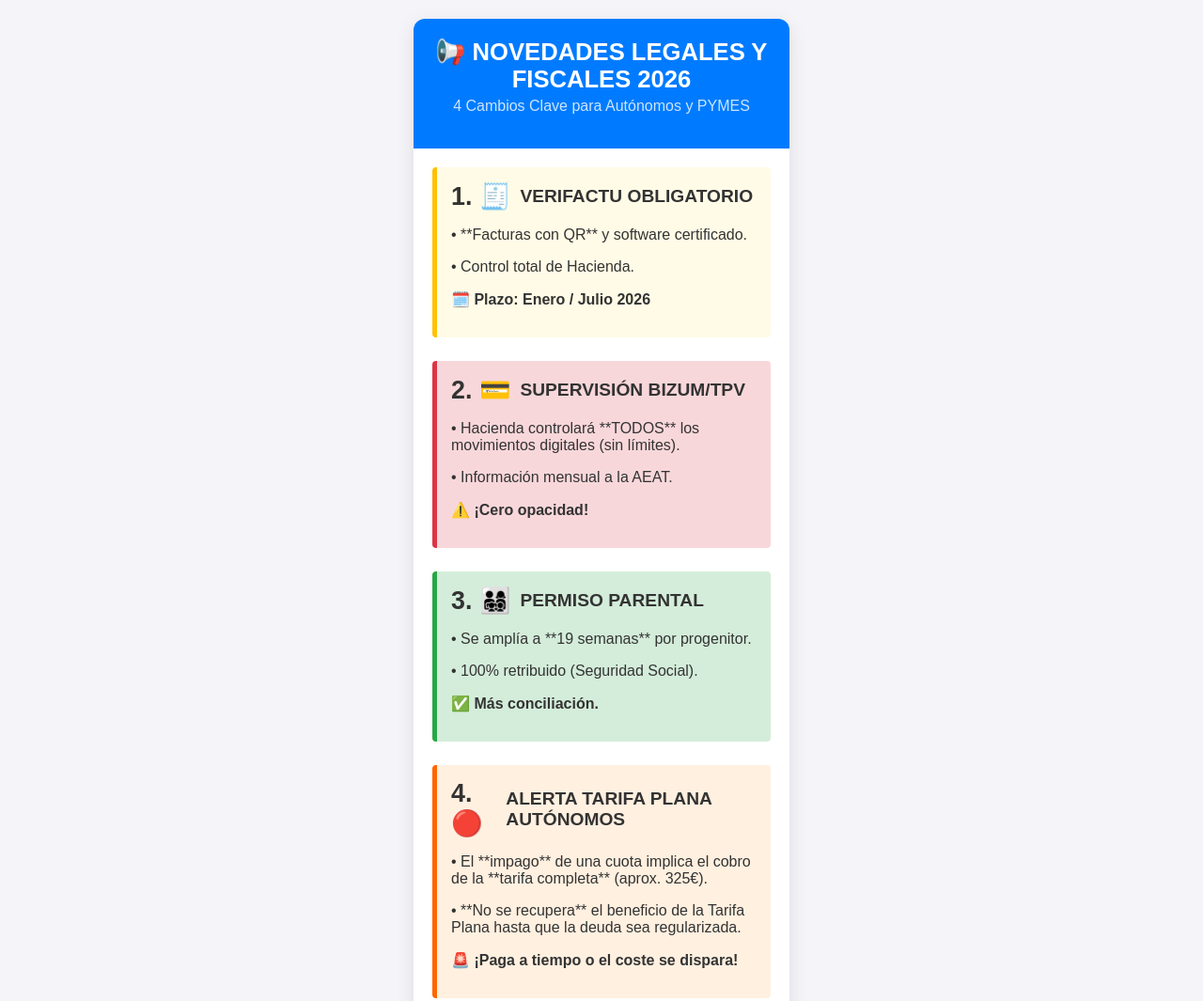
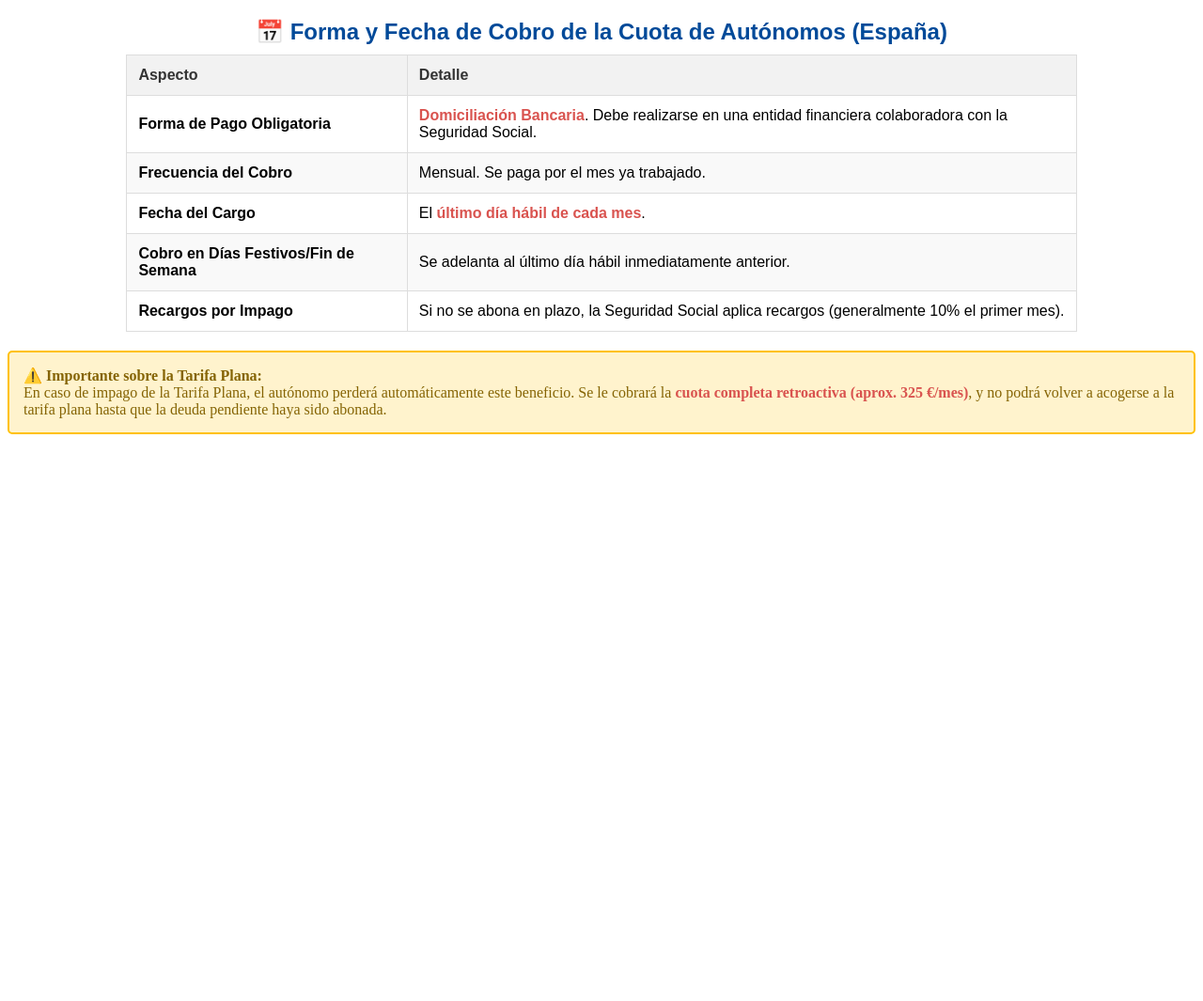
Before and after one commit to migueltorrejon2310-hue/cuotasautonomos, a plain HTML site: page index.html in a window 1280 px wide. Shown: the top 1065 px of the page at 94% size. After the commit the page ends 800 px from the top, so only its background shows below. Drawn offline with Linux system fonts and the light colour scheme.

Commit message:
Update index.html

```diff
--- a/index.html
+++ b/index.html
@@ -2,146 +2,88 @@
 <html lang="es">
 <head>
     <meta charset="UTF-8">
-    <meta name="viewport" content="width=device-width, initial-scale=1.0">
-    <title>Novedades Jurídicas y Fiscales 2026</title>
+    <title>Infografía Cuotas Autónomos</title>
     <style>
-        /* Estilos generales */
-        body {
-            font-family: 'Arial', sans-serif;
-            background-color: #f4f4f9;
-            margin: 0;
-            padding: 20px;
+        table {
+            width: 80%;
+            margin: 20px auto;
+            border-collapse: collapse;
+            font-family: Arial, sans-serif;
+        }
+        caption {
+            font-size: 1.5em;
+            margin-bottom: 10px;
+            font-weight: bold;
+            color: #004a99;
+        }
+        th, td {
+            border: 1px solid #ddd;
+            padding: 12px;
+            text-align: left;
+        }
+        th {
+            background-color: #f2f2f2;
             color: #333;
-            display: flex;
-            justify-content: center;
         }
-
-        .ficha-container {
-            width: 100%;
-            max-width: 400px; /* Ancho optimizado para móvil/WhatsApp */
-            background-color: #ffffff;
-            border-radius: 12px;
-            box-shadow: 0 6px 20px rgba(0, 0, 0, 0.1);
-            overflow: hidden;
+        tr:nth-child(even) {
+            background-color: #f9f9f9;
         }
-
-        /* Cabecera */
-        .header {
-            background-color: #007bff; /* Azul corporativo */
-            color: white;
-            padding: 20px;
-            text-align: center;
+        .highlight {
+            font-weight: bold;
+            color: #d9534f;
         }
-        .header h1 {
-            margin: 0;
-            font-size: 1.6em;
+        .warning-note {
+            margin-top: 15px;
+            padding: 15px;
+            border: 2px solid #ffc107; /* Amarillo para advertencia */
+            background-color: #fff3cd; /* Fondo claro de advertencia */
+            color: #856404;
+            border-radius: 5px;
         }
-        .header p {
-            margin-top: 5px;
-            font-size: 1em;
-            opacity: 0.8;
-        }
-
-        /* Contenido (Bloques) */
-        .content {
-            padding: 20px;
-        }
-
-        .punto {
-            margin-bottom: 25px;
-            padding: 15px;
-            border-left: 5px solid;
-            border-radius: 4px;
-        }
-
-        .punto h2 {
-            margin: 0 0 10px 0;
-            font-size: 1.2em;
-            display: flex;
-            align-items: center;
-        }
-
-        .punto h2 span {
-            font-size: 1.4em;
-            margin-right: 10px;
-        }
-
-        /* Colores de los puntos */
-        .punto-1 {
-            border-color: #ffc107; /* Amarillo/Alerta */
-            background-color: #fffbe6;
-        }
-        .punto-2 {
-            border-color: #dc3545; /* Rojo/Alerta Máxima */
-            background-color: #f8d7da;
-        }
-        .punto-3 {
-            border-color: #28a745; /* Verde/Positivo */
-            background-color: #d4edda;
-        }
-        .punto-4 {
-            border-color: #ff6600; /* Naranja fuerte para alerta crítica */
-            background-color: #fff0e0;
-        }
-
-        /* Pie de página */
-        .footer {
-            background-color: #e9ecef;
-            padding: 15px 20px;
-            text-align: center;
-            font-size: 0.9em;
-        }
-
-        .footer a {
-            color: #007bff;
-            text-decoration: none;
-            font-weight: bold;
+        .warning-note strong {
+            color: #856404;
         }
     </style>
 </head>
 <body>
-    <div class="ficha-container">
-        <div class="header">
-            <h1>📢 NOVEDADES LEGALES Y FISCALES 2026</h1>
-            <p>4 Cambios Clave para Autónomos y PYMES</p>
-        </div>
 
-        <div class="content">
+    <table>
+        <caption>📅 Forma y Fecha de Cobro de la Cuota de Autónomos (España)</caption>
+        <thead>
+            <tr>
+                <th>Aspecto</th>
+                <th>Detalle</th>
+            </tr>
+        </thead>
+        <tbody>
+            <tr>
+                <td><strong>Forma de Pago Obligatoria</strong></td>
+                <td><span class="highlight">Domiciliación Bancaria</span>. Debe realizarse en una entidad financiera colaboradora con la Seguridad Social.</td>
+            </tr>
+            <tr>
+                <td><strong>Frecuencia del Cobro</strong></td>
+                <td>Mensual. Se paga por el mes ya trabajado.</td>
+            </tr>
+            <tr>
+                <td><strong>Fecha del Cargo</strong></td>
+                <td>El <span class="highlight">último día hábil de cada mes</span>.</td>
+            </tr>
+            <tr>
+                <td><strong>Cobro en Días Festivos/Fin de Semana</strong></td>
+                <td>Se adelanta al último día hábil inmediatamente anterior.</td>
+            </tr>
+            <tr>
+                <td><strong>Recargos por Impago</strong></td>
+                <td>Si no se abona en plazo, la Seguridad Social aplica recargos (generalmente 10% el primer mes).</td>
+            </tr>
+        </tbody>
+    </table>
 
-            <div class="punto punto-1">
-                <h2><span>1. 🧾</span> VERIFACTU OBLIGATORIO</h2>
-                <p>• **Facturas con QR** y software certificado.</p>
-                <p>• Control total de Hacienda.</p>
-                <p><strong>🗓️ Plazo: Enero / Julio 2026</strong></p>
-            </div>
+    <div class="warning-note">
+        <strong>⚠️ Importante sobre la Tarifa Plana:</strong>
+        <br>
+        En caso de impago de la Tarifa Plana, el autónomo perderá automáticamente este beneficio. Se le cobrará la <span class="highlight">cuota completa retroactiva (aprox. 325 €/mes)</span>, y no podrá volver a acogerse a la tarifa plana hasta que la deuda pendiente haya sido abonada.
+    </div>
 
-            <div class="punto punto-2">
-                <h2><span>2. 💳</span> SUPERVISIÓN BIZUM/TPV</h2>
-                <p>• Hacienda controlará **TODOS** los movimientos digitales (sin límites).</p>
-                <p>• Información mensual a la AEAT.</p>
-                <p><strong>⚠️ ¡Cero opacidad!</strong></p>
-            </div>
-
-            <div class="punto punto-3">
-                <h2><span>3. 👨‍👩‍👧‍👦</span> PERMISO PARENTAL</h2>
-                <p>• Se amplía a **19 semanas** por progenitor.</p>
-                <p>• 100% retribuido (Seguridad Social).</p>
-                <p><strong>✅ Más conciliación.</strong></p>
-            </div>
-
-            <div class="punto punto-4">
-                <h2><span>4. 🔴</span> ALERTA TARIFA PLANA AUTÓNOMOS</h2>
-                <p>• El **impago** de una cuota implica el cobro de la **tarifa completa** (aprox. 325€).</p>
-                <p>• **No se recupera** el beneficio de la Tarifa Plana hasta que la deuda sea regularizada.</p>
-                <p><strong>🚨 ¡Paga a tiempo o el coste se dispara!</strong></p>
-            </div>
-
-        </div>
-
-        <div class="footer">
-            ¿Necesitas ayuda para adaptarte?<br>
-            **[Tu Nombre/Empresa]** | <a href="TU_LINK_DE_CONTACTO">¡Consúltanos!</a>
-        </div>
-    </div>
 </body>
 </html>
```
